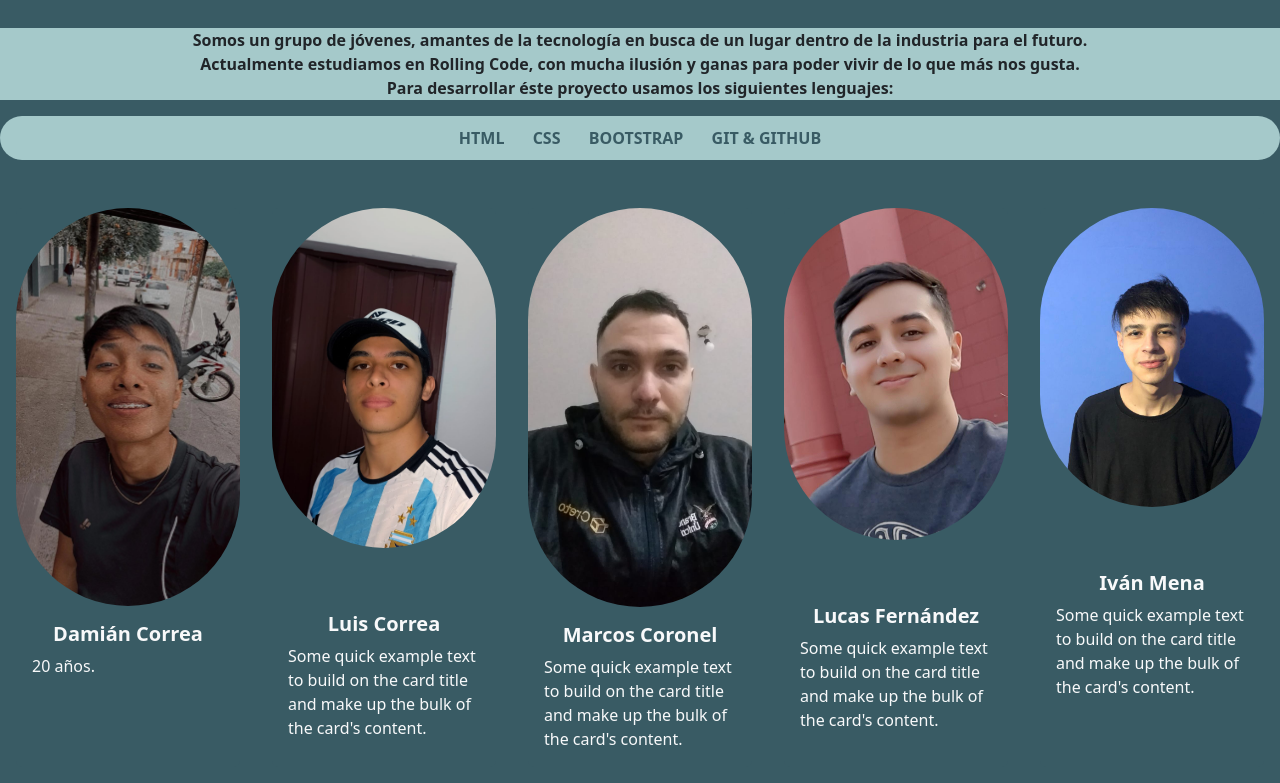
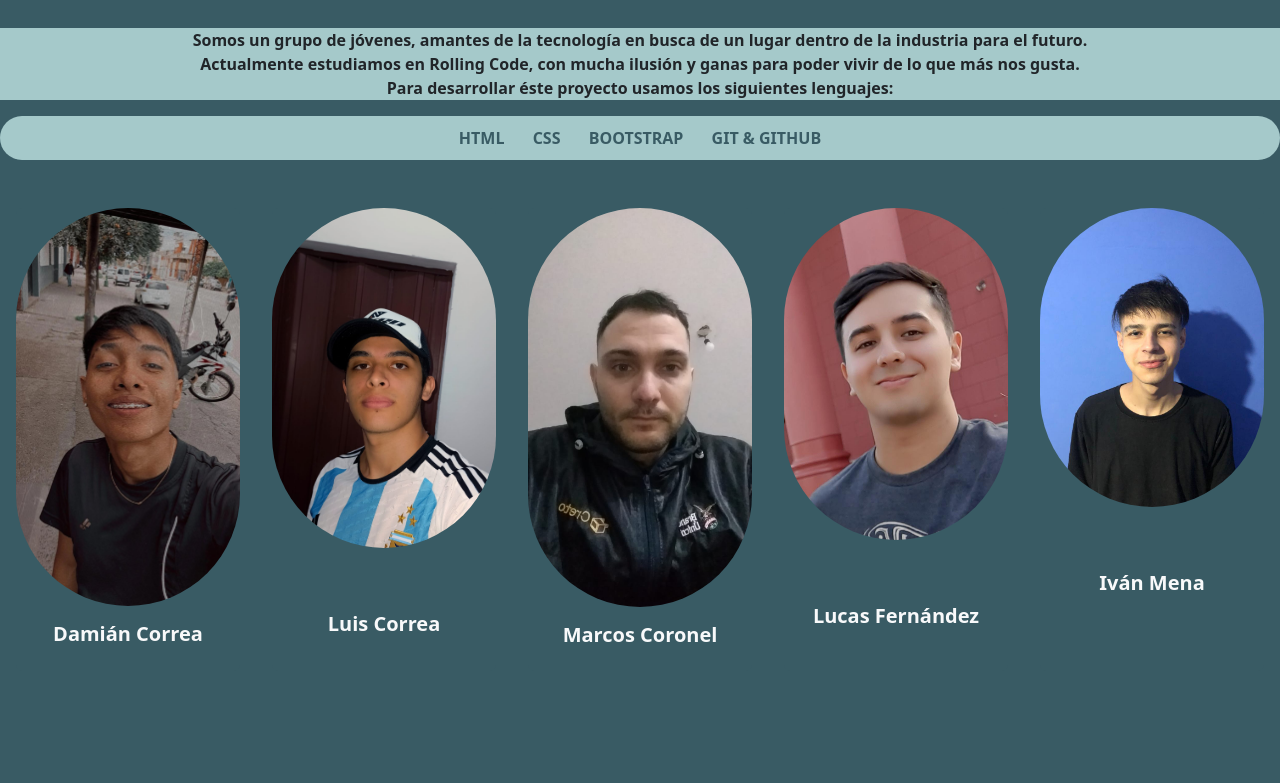
Before and after one commit to lucasfernandez789/Proyecto-1, a plain HTML site: page acerca-de.html in a window 1280 px wide. Shown: the part 97-880 px from the top of the page. After the commit the page ends 816 px from the top, so only its background shows below. Drawn offline with nearby package versions, Linux system fonts and the light colour scheme.

Commit message:
ultimando feature

```diff
--- a/acerca-de.html
+++ b/acerca-de.html
@@ -24,35 +24,30 @@
         <img src="./img/Damian-Correa.jpeg" class="card-img-top rounded-pill" alt="Damián Correa">
         <div class="card-body">
           <h5 class="card-title text-light text-center fw-bold">Damián Correa</h5>
-          <p class="card-text text-light">20 años.</p>
         </div>
       </div>
       <div class="card tarjets mx-3 w-25">
         <img src="./img/Luis-Correa.jpeg" class="card-img-top rounded-pill" alt="Luis Correa">
         <div class="card-body mt-5">
           <h5 class="card-title text-light text-center fw-bold">Luis Correa</h5>
-          <p class="card-text text-light">Some quick example text to build on the card title and make up the bulk of the card's content.</p>
         </div>
       </div>
       <div class="card tarjets mx-3 w-25">
         <img src="./img/Marcos-Coronel.jpeg" class="card-img-top rounded-pill" alt="Marcos Coronel">
         <div class="card-body">
           <h5 class="card-title text-light text-center fw-bold">Marcos Coronel</h5>
-          <p class="card-text text-light">Some quick example text to build on the card title and make up the bulk of the card's content.</p>
         </div>
       </div>
       <div class="card tarjets mx-3 w-25">
         <img src="./img/Lucas-Fernandez.jpeg" class="card-img-top rounded-pill" alt="Lucas Lucas Fernandez">
         <div class="card-body mt-5">
           <h5 class="card-title text-light text-center fw-bold">Lucas Fernández</h5>
-          <p class="card-text text-light">Some quick example text to build on the card title and make up the bulk of the card's content.</p>
         </div>
       </div>
       <div class="card tarjets mx-3 w-25">
         <img src="./img/Ivan-Mena.jpeg" class="card-img-top rounded-pill" alt="Iván Mena">
         <div class="card-body mt-5">
           <h5 class="card-title text-light text-center fw-bold">Iván Mena</h5>
-          <p class="card-text text-light">Some quick example text to build on the card title and make up the bulk of the card's content.</p>
         </div>
       </div>
     </div>
```
